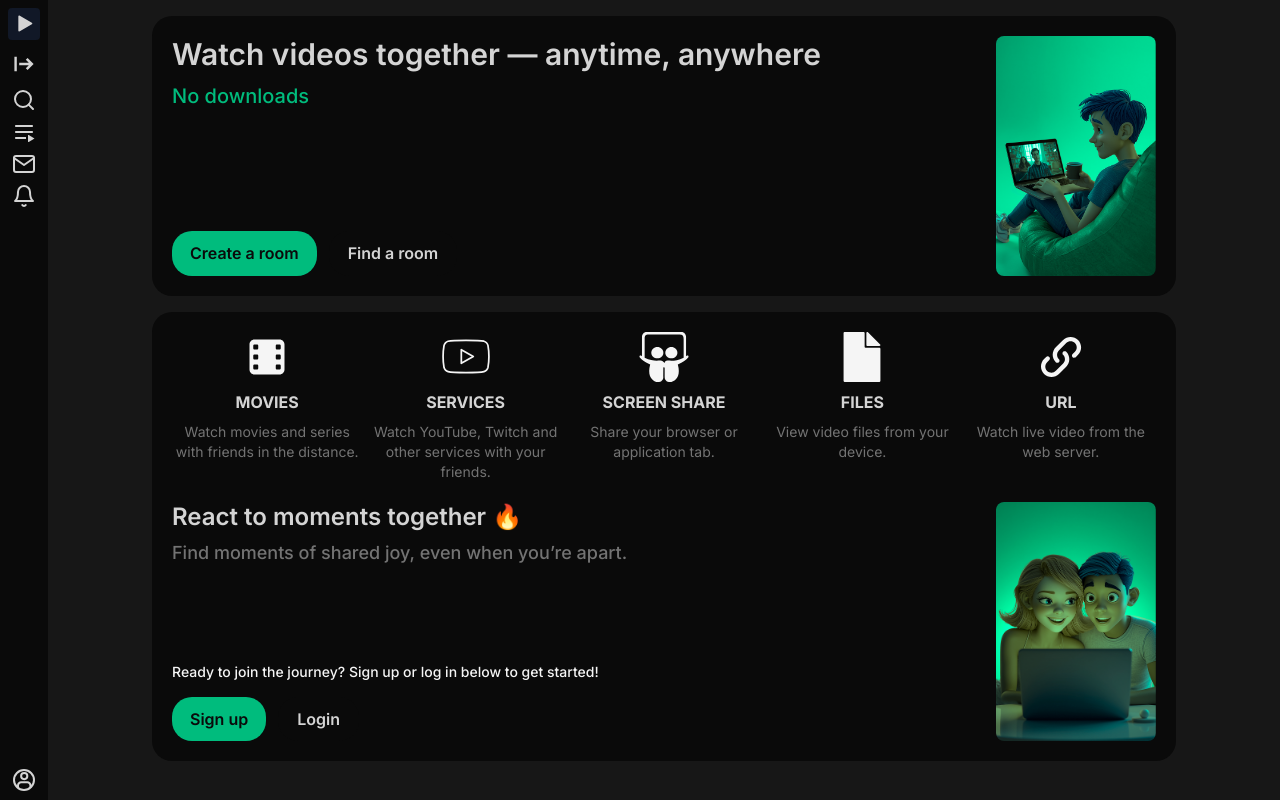
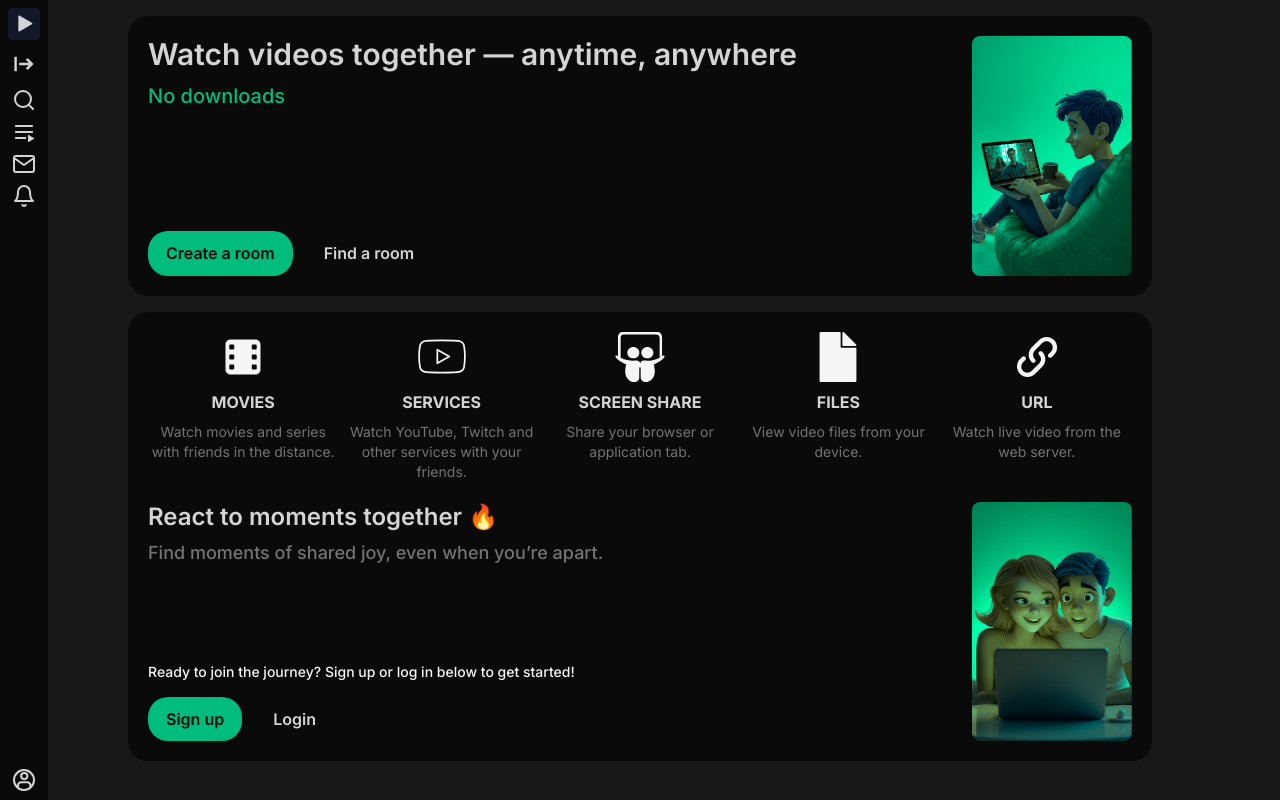
Before and after one commit to ShutSasha/Webby, a Next.js app in the folder web/: page / in a window 1280 px wide. Built offline with nearby package versions, Linux system fonts and the light colour scheme.

Commit message:
fix(web): fixed sidenav position

```diff
--- a/web/src/ui/components/MainLayout.tsx
+++ b/web/src/ui/components/MainLayout.tsx
@@ -6,7 +6,7 @@ type Props = Readonly<{
 
 export default function MainLayout({ children }: Props) {
   return (
-    <main className="flex min-h-screen bg-neutral-800 text-neutral-300">
+    <main className="flex min-h-screen bg-neutral-800 text-neutral-300 relative">
       <SideNav />
       <div className="flex flex-1 p-4">{children}</div>
     </main>
--- a/web/src/ui/components/modules/Nav/SideNav.tsx
+++ b/web/src/ui/components/modules/Nav/SideNav.tsx
@@ -17,8 +17,8 @@ export default function SideNav() {
 
   return (
     <nav
-      className={`flex flex-col shrink-0 bg-neutral-900 p-2 transition-all duration-300 ease-out
-        ${isExpanded ? 'w-60 items-start' : 'w-12 items-center'} text-sm leading-5`}
+      className={`flex flex-col h-screen shrink-0 bg-neutral-900 p-2 transition-all duration-300 ease-out
+        ${isExpanded ? 'w-60 items-start' : 'w-12 items-center'} text-sm leading-5 fixed`}
     >
       <div className={`flex w-full items-center ${isExpanded ? 'mb-3 flex-row justify-between' : 'flex-col'}`}>
         <Link href={'/'}>
```
